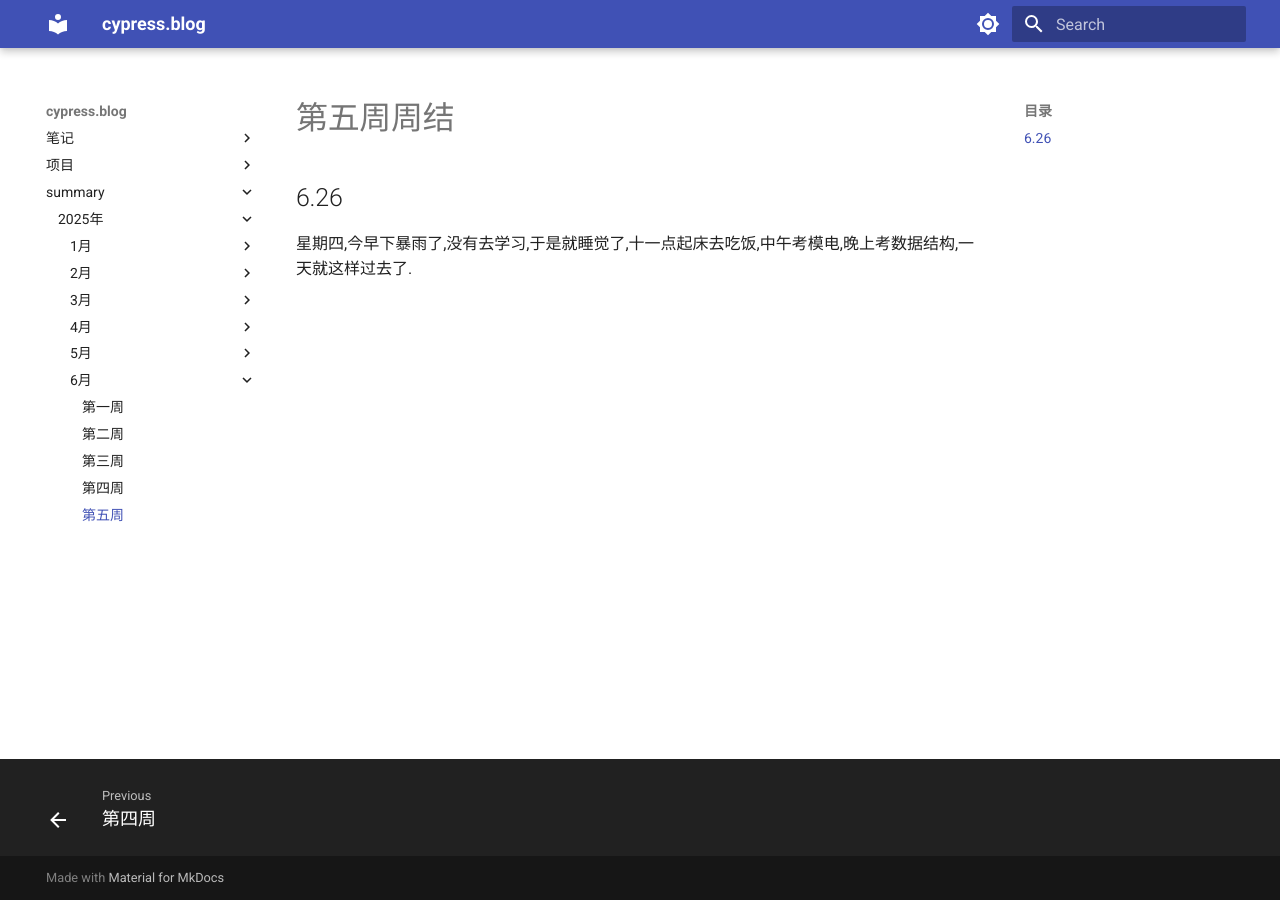
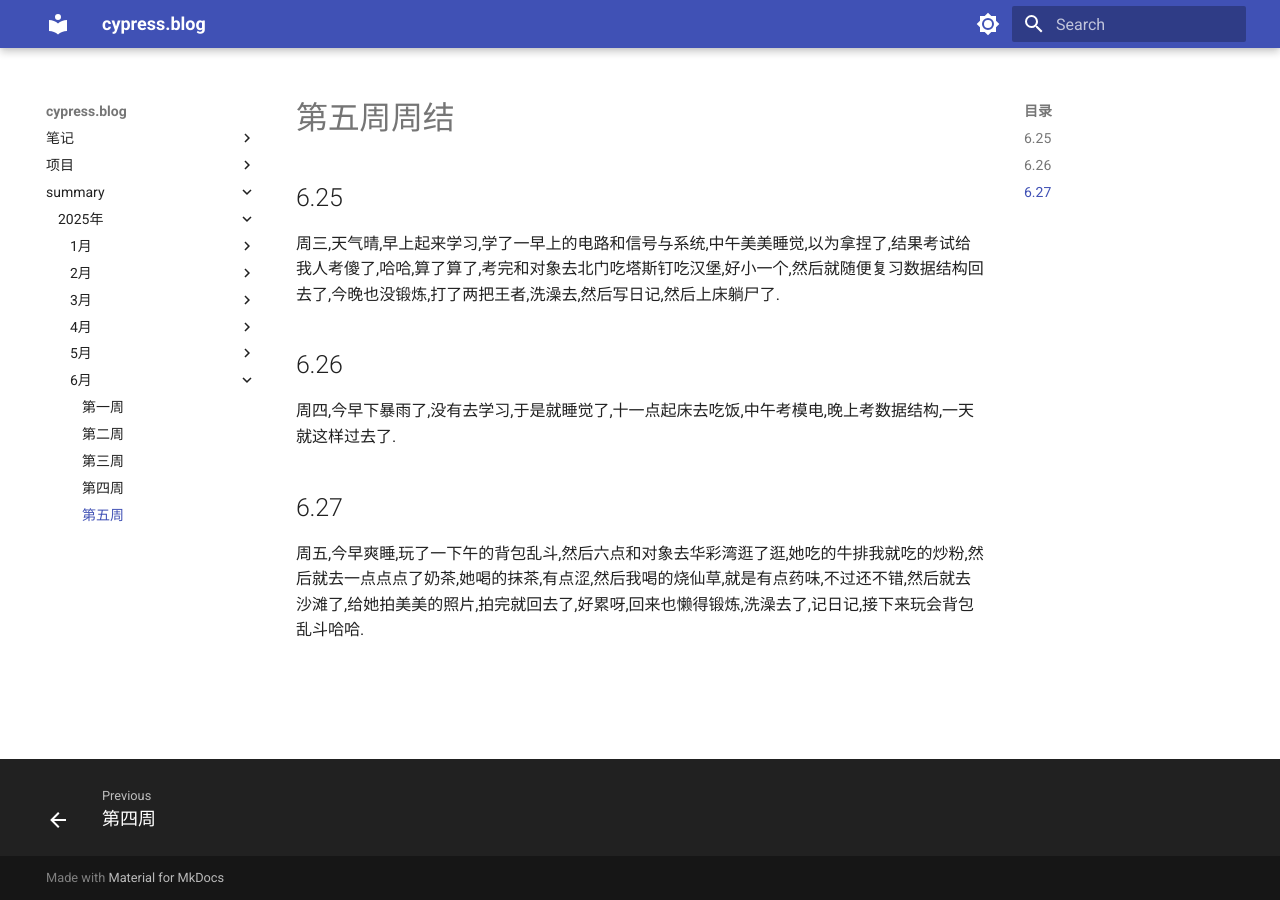
Before and after one commit to cyprer/blog0, an MkDocs documentation site: the page built from docs/summary/25year/6month/5week.md, in a window 1280 px wide. Built offline with MkDocs 1.6.1 and Material for MkDocs 9.7.7, drawn with Linux system fonts in a browser that asks for light colours.

Commit message:
docs(周结): 调整6月第4周和第5周的日记内容
将6.25的日记从第4周移动到第5周，并补充6.27的日记内容

```diff
--- a/docs/summary/25year/6month/5week.md
+++ b/docs/summary/25year/6month/5week.md
@@ -1,4 +1,10 @@
 # 第五周周结
 
+## 6.25
+  周三,天气晴,早上起来学习,学了一早上的电路和信号与系统,中午美美睡觉,以为拿捏了,结果考试给我人考傻了,哈哈,算了算了,考完和对象去北门吃塔斯钉吃汉堡,好小一个,然后就随便复习数据结构回去了,今晚也没锻炼,打了两把王者,洗澡去,然后写日记,然后上床躺尸了.
+
 ## 6.26
-  星期四,今早下暴雨了,没有去学习,于是就睡觉了,十一点起床去吃饭,中午考模电,晚上考数据结构,一天就这样过去了.
+  周四,今早下暴雨了,没有去学习,于是就睡觉了,十一点起床去吃饭,中午考模电,晚上考数据结构,一天就这样过去了.
+
+## 6.27
+  周五,今早爽睡,玩了一下午的背包乱斗,然后六点和对象去华彩湾逛了逛,她吃的牛排我就吃的炒粉,然后就去一点点点了奶茶,她喝的抹茶,有点涩,然后我喝的烧仙草,就是有点药味,不过还不错,然后就去沙滩了,给她拍美美的照片,拍完就回去了,好累呀,回来也懒得锻炼,洗澡去了,记日记,接下来玩会背包乱斗哈哈.
```
Also changed, not shown: docs/summary/25year/6month/4week.md (+0 -2 lines).
